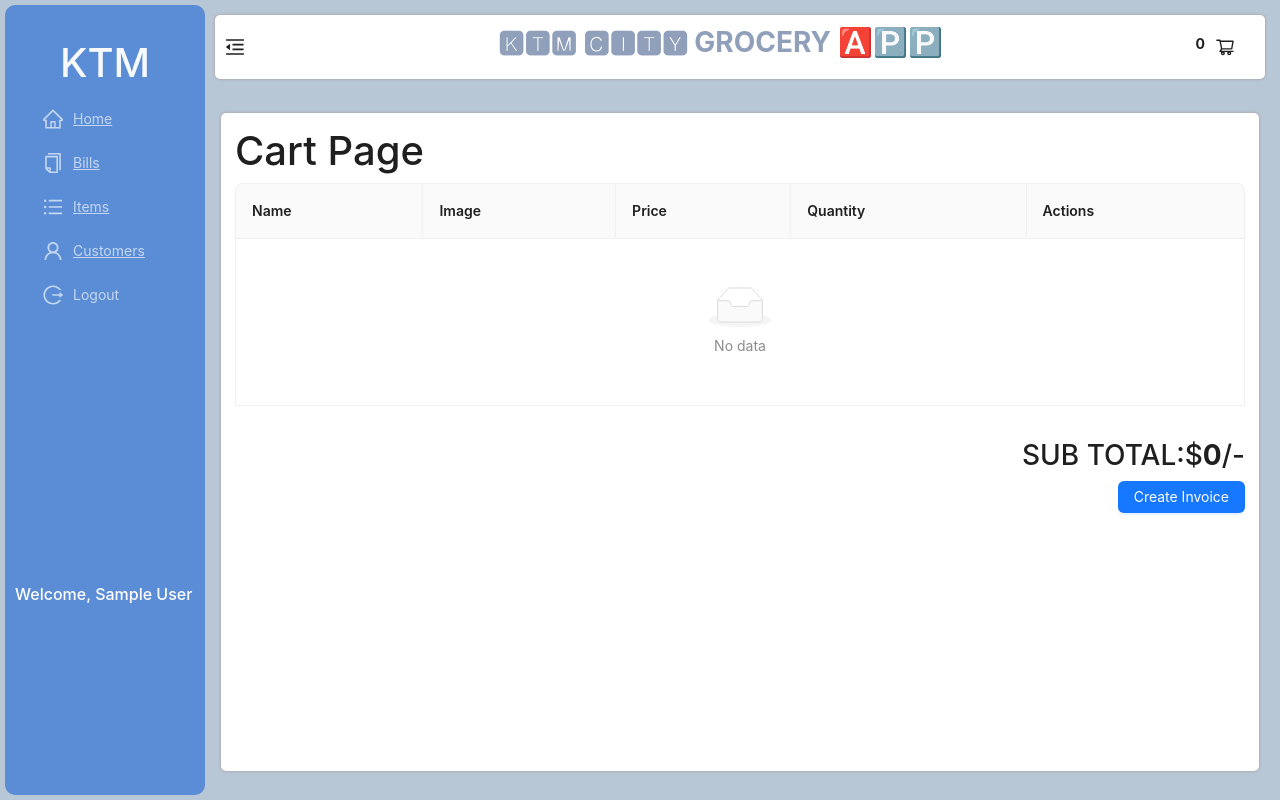
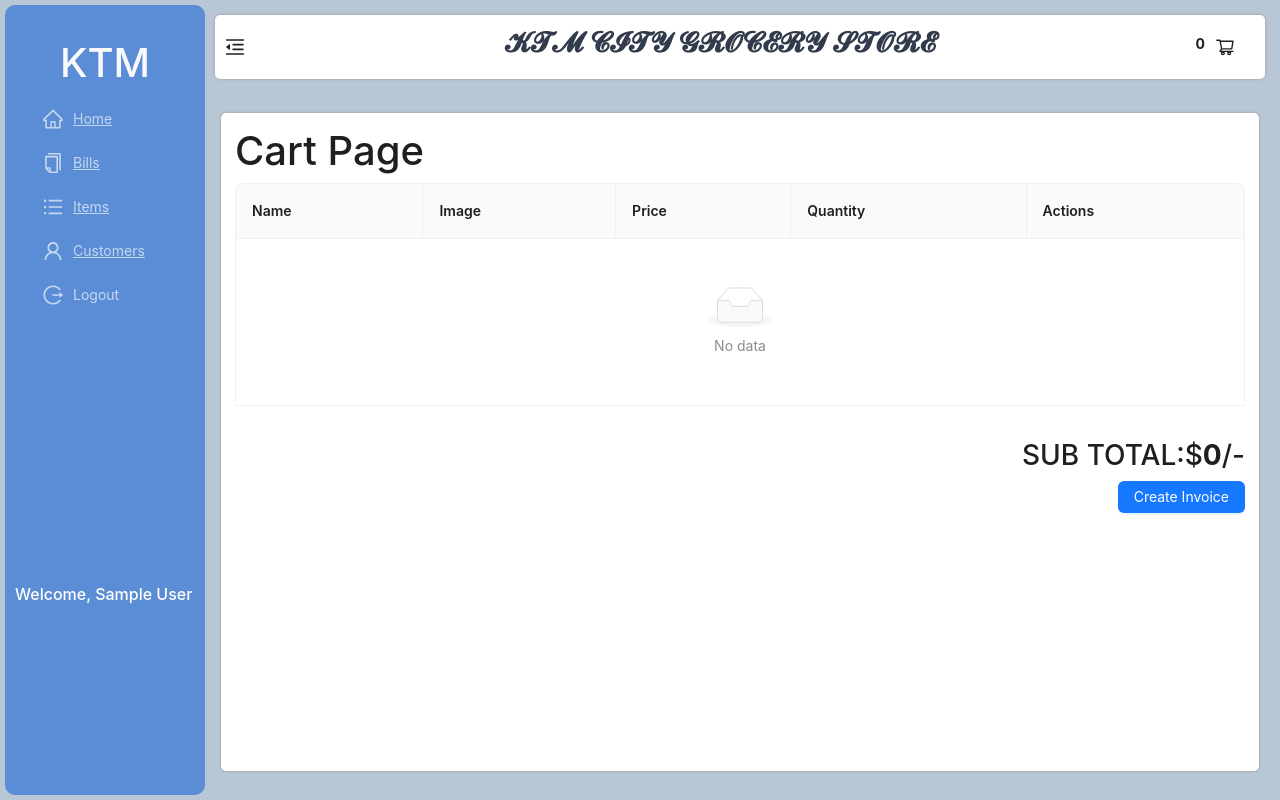
Before and after one commit to Ashish58/POS-APP, a React (Create React App) app in the folder client/: page /cart in a window 1280 px wide. Built offline with nearby package versions, Linux system fonts and the light colour scheme; sample sign-in values are in the browser's storage.

Commit message:
Heading font

```diff
--- a/client/src/components/DefaultLayout.js
+++ b/client/src/components/DefaultLayout.js
@@ -79,7 +79,7 @@ const DefaultLayout = ({ children }) => {
               onClick: toggle,
             }
           )}
-          <h3 className="app_header">🅺🆃🅼 🅲🅸🆃🆈 GROCERY 🅰🅿🅿</h3>
+          <h3 className="app_header">𝓚𝓣𝓜 𝓒𝓘𝓣𝓨 𝓖𝓡𝓞𝓒𝓔𝓡𝓨 𝓢𝓣𝓞𝓡𝓔</h3>
           <div className="cart-item" onClick={() => navigate("/cart")}>
             <p>{cartItems.length}</p>
             <ShoppingCartOutlined />
--- a/client/src/pages/Billspage.js
+++ b/client/src/pages/Billspage.js
@@ -3,7 +3,6 @@ import React, { useEffect, useState, useRef } from "react";
 import DefaultLayout from "../components/DefaultLayout";
 import { useDispatch } from "react-redux";
 import { EyeOutlined } from "@ant-design/icons";
-import ReactToPrint from "react-to-print";
 import { useReactToPrint } from "react-to-print";
 import axios from "axios";
 import { Modal, Button, Table, Input } from "antd";
--- a/client/src/pages/CustomerPage.js
+++ b/client/src/pages/CustomerPage.js
@@ -33,7 +33,7 @@ const CustomerPage = () => {
       dataIndex: "customerName",
     },
     { title: "Contact No", dataIndex: "customerNumber" },
-    { title: "Payment Mode", dataIndex: "paymentMode" }
+    { title: "Payment Mode", dataIndex: "paymentMode" },
   ];
   return (
     <DefaultLayout>
--- a/client/src/styles/DefaultLayout.css
+++ b/client/src/styles/DefaultLayout.css
@@ -23,10 +23,10 @@
 
   @keyframes colorChange {
     0% {
-      color: #658cdb;
+      color: #2f3c56;
     }
     50% {
-      color: #ffd563;
+      color: #393732;
     }
     100% {
       color: #090101;
```
